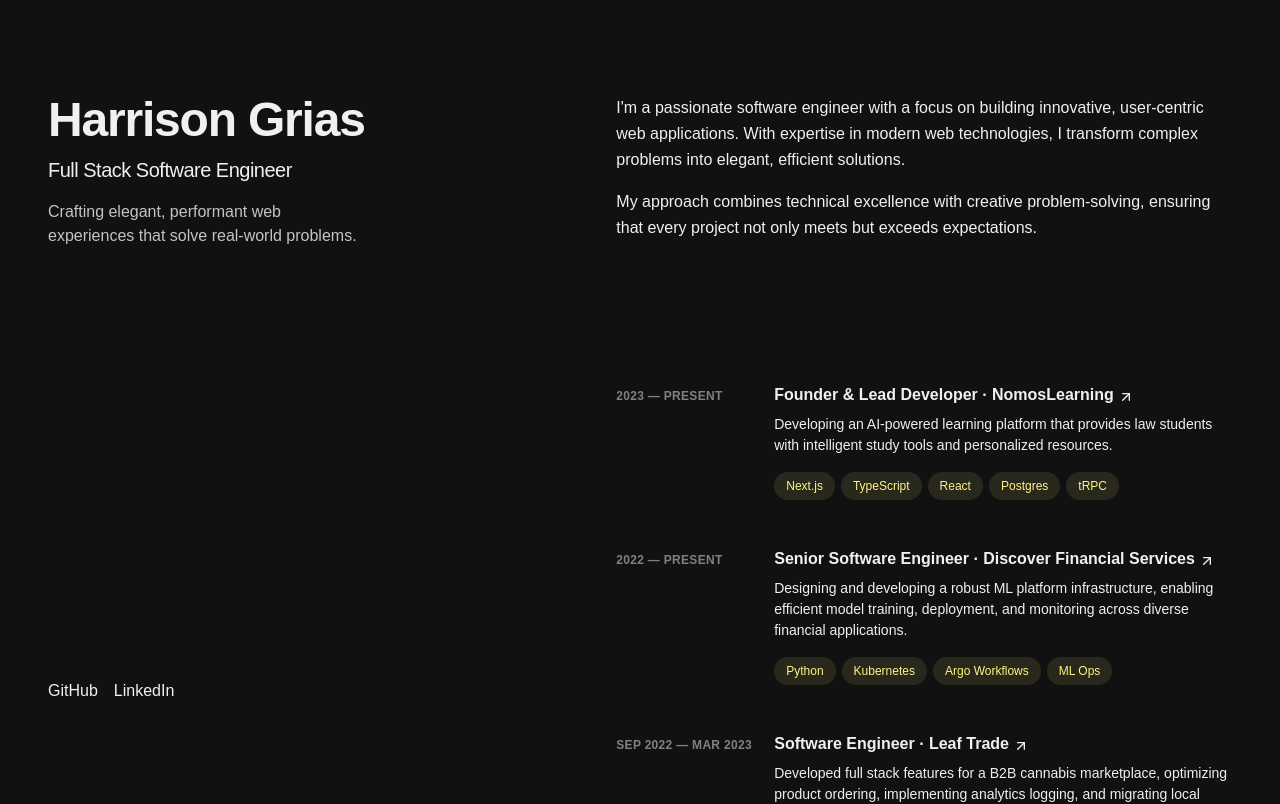
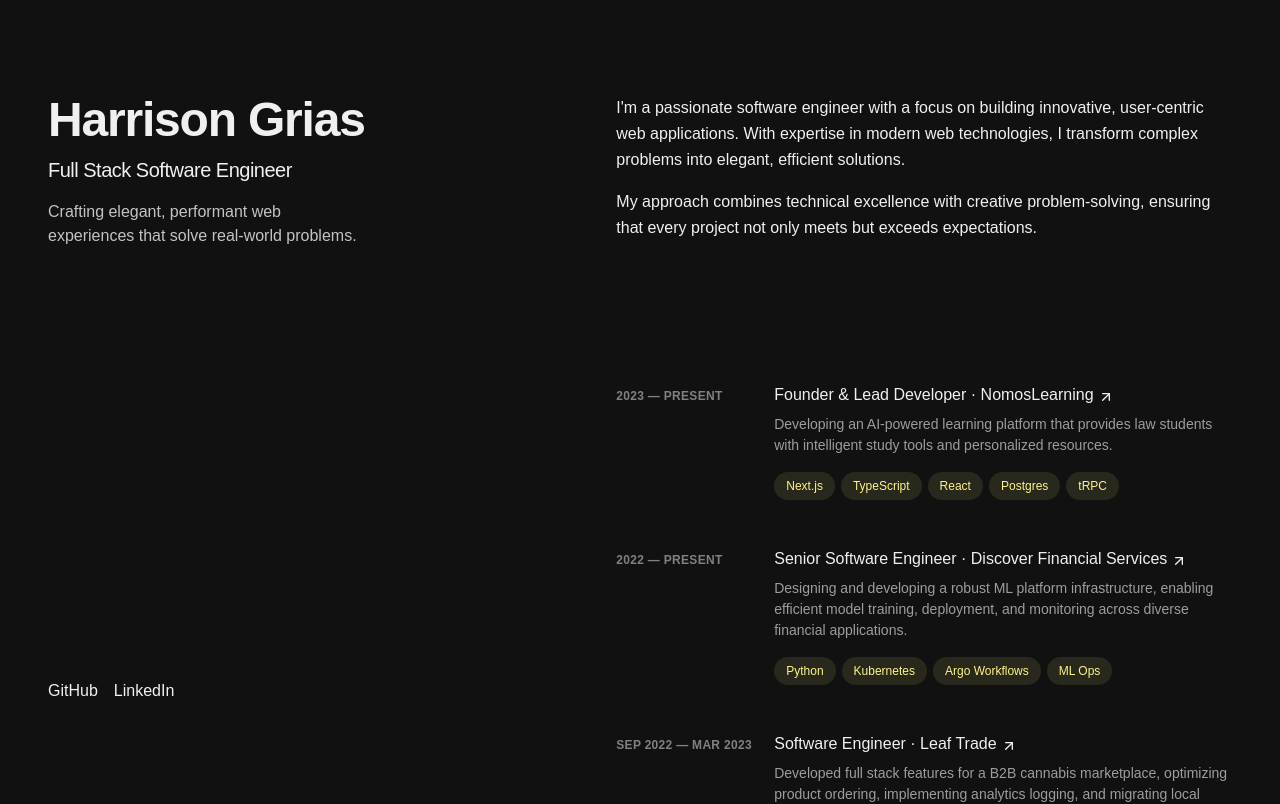
Before and after one commit to hgrias/harrisongrias.com, a Next.js app: page / in a window 1280 px wide. Shown: the top 804 px of the page. Built offline with nearby package versions, Linux system fonts and the light colour scheme.

Commit message:
style: fix content text color + arrow

```diff
--- a/src/app/components/experience/ExperienceCard.tsx
+++ b/src/app/components/experience/ExperienceCard.tsx
@@ -35,16 +35,21 @@
 
         {/* Job Content */}
         <div className="sm:col-span-6">
-          <h3 className="group-hover:text-primary text-foreground items-center leading-snug font-semibold">
-            <span className="inline-flex items-baseline gap-1 text-base leading-tight transition">
-              {title} · {company}
-              <ArrowUpRight
-                size={16}
-                className="group-hover:text-primary inline self-end transition-transform group-hover:translate-x-1 group-hover:-translate-y-1"
-              />
+          <h3 className="group-hover:text-primary text-foreground items-center leading-snug font-medium">
+            <span>
+              {title} ·{" "}
+              <span className="inline-block">
+                {company}
+                <ArrowUpRight
+                  size={16}
+                  className="group-hover:text-primary ml-1 inline-block h-4 w-4 shrink-0 translate-y-px self-end transition-transform group-hover:translate-x-1 group-hover:-translate-y-1 group-hover/link:translate-x-1 group-hover/link:-translate-y-1 group-focus-visible/link:translate-x-1 group-focus-visible/link:-translate-y-1 motion-reduce:transition-none"
+                />
+              </span>
             </span>
           </h3>
-          <p className="mt-2 text-sm leading-normal">{description}</p>
+          <p className="text-muted-foreground mt-2 text-sm leading-normal">
+            {description}
+          </p>
           <ul className="mt-2 flex flex-wrap">
             {technologies.map((tech, techIndex) => (
               <li key={techIndex} className="mt-2 mr-1.5">
```
